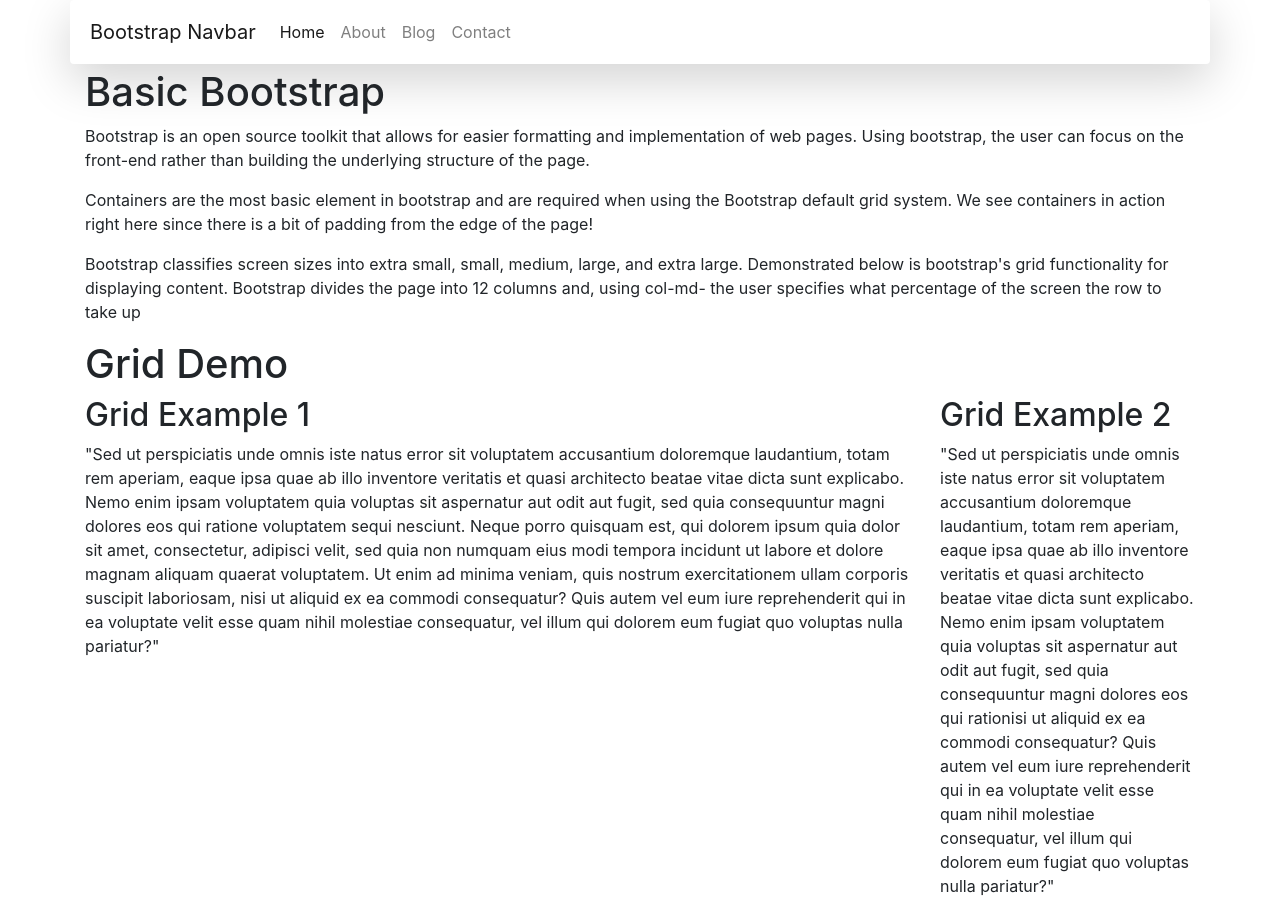
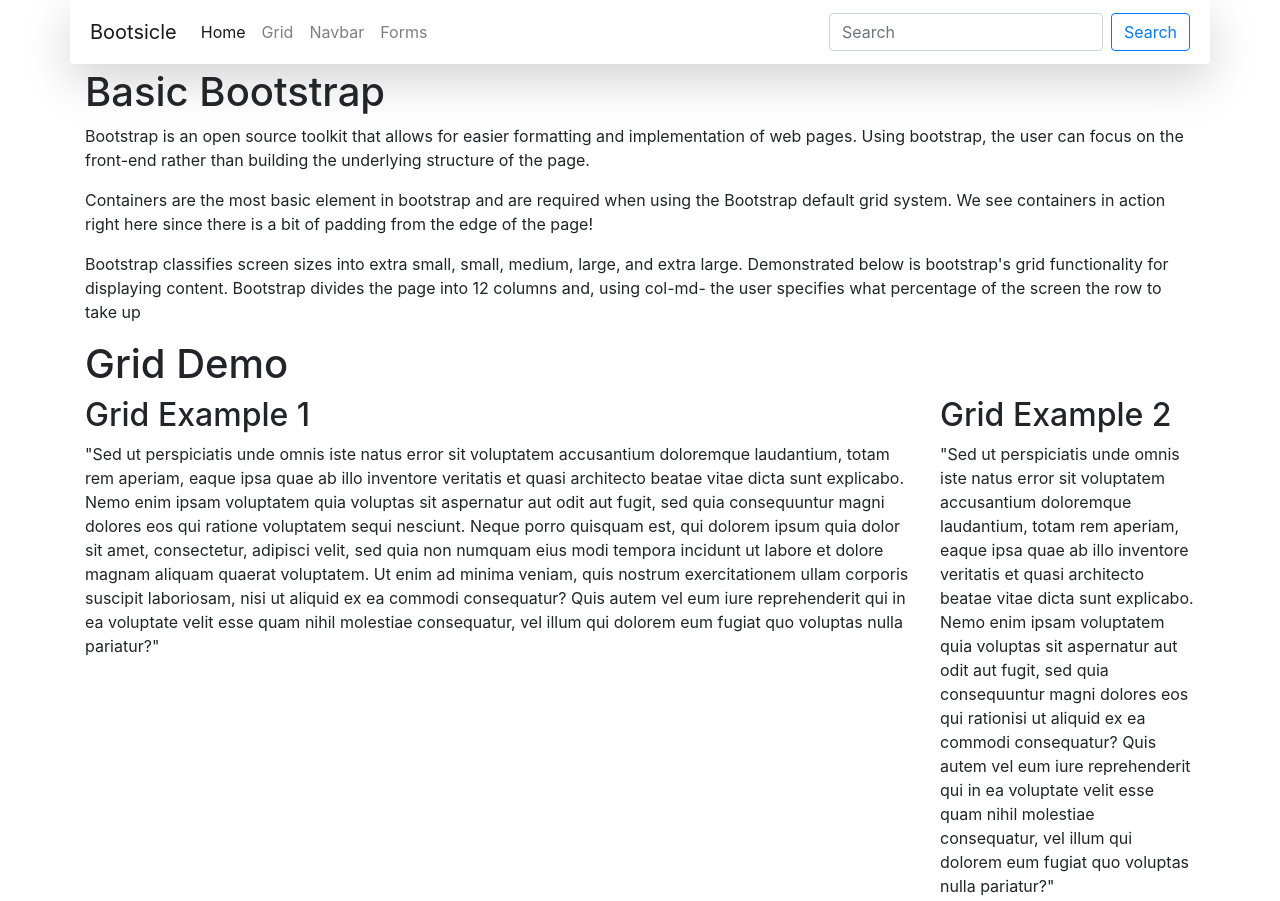
Before and after one commit to SashaKor/sd_k21, a plain HTML site: page index.html in a window 1280 px wide. Shown: the top 901 px of the page. Drawn offline with nearby package versions, Linux system fonts and the light colour scheme.

Commit message:
added navbar links to own page

```diff
--- a/index.html
+++ b/index.html
@@ -1,3 +1,9 @@
+<!--
+  Team Bootsicle - Johnny Wong and Aleksandra Koroza
+  SoftDev1 pd8
+  K21 -- Who Does Frame Work For?
+  2018-11-08
+-->
 <!DOCTYPE html>
 <html lang="en">
   <head>
@@ -8,24 +14,28 @@
     <!-- Bootstrap CSS -->
     <link rel="stylesheet" href="https://stackpath.bootstrapcdn.com/bootstrap/4.1.3/css/bootstrap.min.css" integrity="sha384-MCw98/SFnGE8fJT3GXwEOngsV7Zt27NXFoaoApmYm81iuXoPkFOJwJ8ERdknLPMO" crossorigin="anonymous">
 
-    <title>Basic Bootstrap</title>
+    <title>Bootsicle's Bootstrap</title>
   </head>
   <body>
        <!-- A navbar can be created just by using Bootstrap's nav classes. They don't require the list-based approach. -->
        <div class="container shadow-lg p-1 mb-1 bg-white rounded">
             <nav class="navbar navbar-expand-lg navbar-light bg-white">
-                 <a class="navbar-brand" href="#">Bootstrap Navbar</a>
+                 <a class="navbar-brand" href="#">Bootsicle</a>
                  <button class="navbar-toggler" type="button" data-toggle="collapse" data-target="#navbarSupportedContent" aria-controls="navbarSupportedContent" aria-expanded="false" aria-label="Toggle navigation">
                       <span class="navbar-toggler-icon"></span>
                  </button>
                  <div class="collapse navbar-collapse" id="navbarSupportedContent">
                       <div class="navbar-nav">
-                           <a class="nav-item nav-link active" href="#">Home <span class="sr-only">(current)</span></a>
-                           <a class="nav-item nav-link" href="#">About</a>
-                           <a class="nav-item nav-link" href="#">Blog</a>
-                           <a class="nav-item nav-link" href="#">Contact</a>
+                           <a class="nav-item nav-link active" href="#">Home<span class="sr-only">(current)</span></a>
+                           <a class="nav-item nav-link" href="#grid">Grid</a>
+                           <a class="nav-item nav-link" href="#">Navbar</a>
+                           <a class="nav-item nav-link" href="#">Forms</a>
                       </div>
                  </div>
+                 <form class="form-inline my-2 my-lg-0">
+                   <input class="form-control mr-sm-2" type="search" placeholder="Search" aria-label="Search">
+                    <button class="btn btn-outline-primary my-2 my-sm-0" type="submit">Search</button>
+                  </form>
             </nav>
        </div>
     <div class= "container">
@@ -43,7 +53,7 @@
     </div>
 
     <div class= "container">
-      <h1> Grid Demo </h1>
+      <h1 id="grid">Grid Demo</h1>
       <div class="row">
         <div class = "col-md-9">
           <!-- spans 9 columns -->
@@ -72,7 +82,7 @@
       </div>
     </div>
     <div class="container">
-         <div class="visible">
+         <div class="invisible">
               <div class="row">
                    <div class= "col-md-12">
                         <!-- spans 12 columns -->
```
